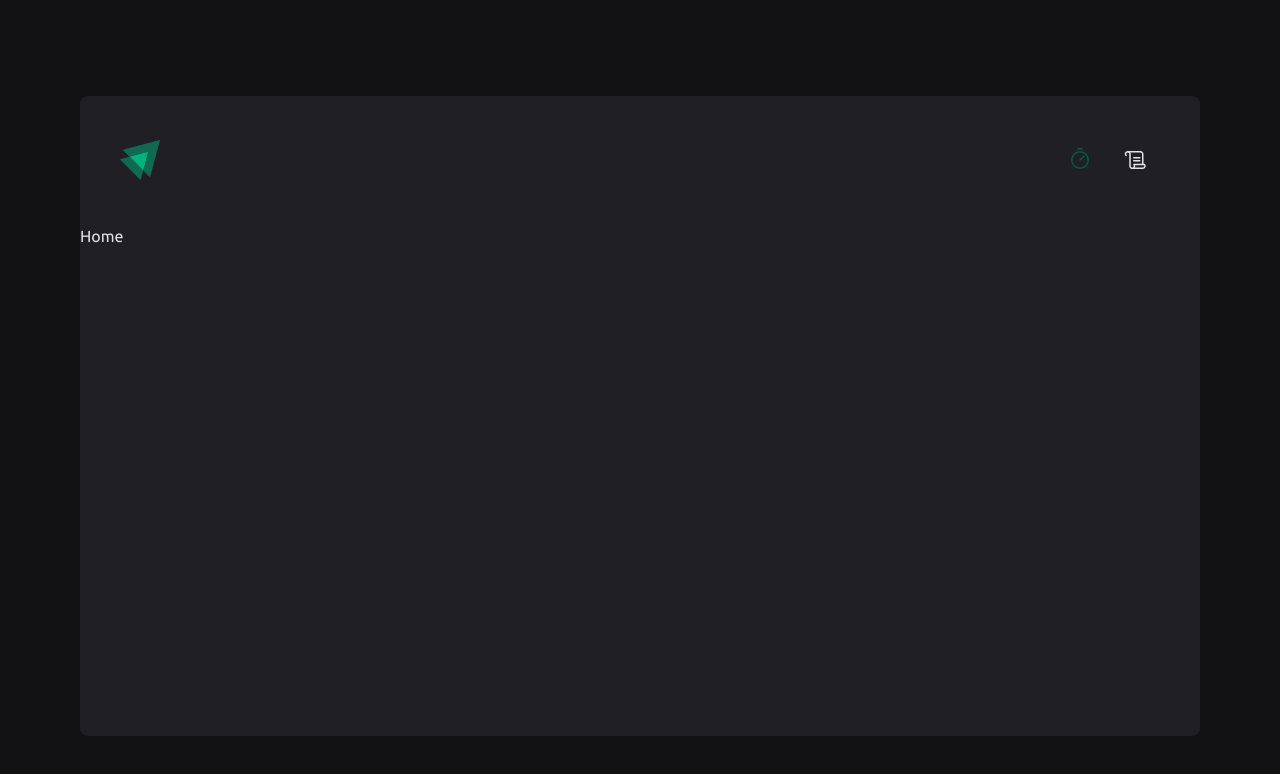
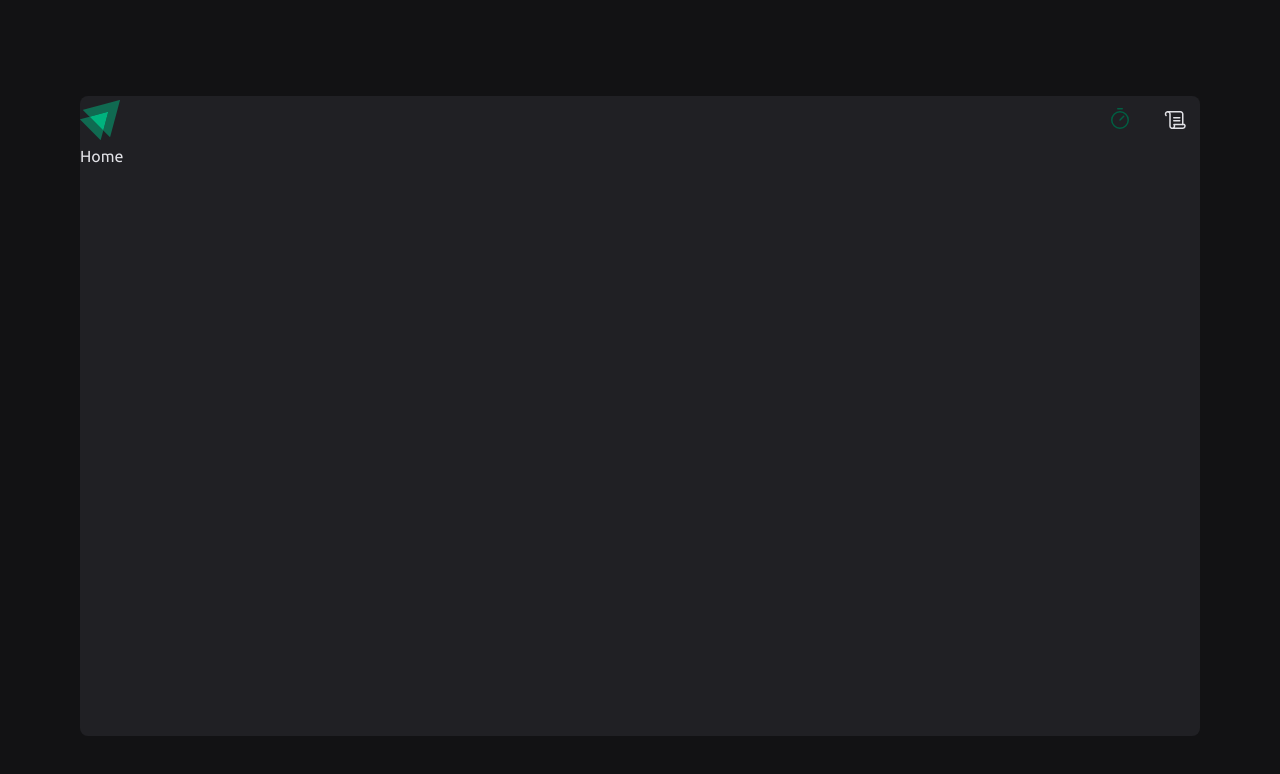
Before and after one commit to dwtoledo/Ignite-Timer, a React (Vite) app in the folder project-02-ignite/: page / in a window 1280 px wide. Shown: the top 774 px of the page. Built offline with nearby package versions, Linux system fonts and the light colour scheme.

Commit message:
Adjust HeaderContainer padding

```diff
--- a/project-02-ignite/src/components/Header/styles.ts
+++ b/project-02-ignite/src/components/Header/styles.ts
@@ -4,7 +4,6 @@ export const HeaderContainer = styled.header`
   align-items: center;
   display: flex;
   justify-content: space-between;
-  padding: 2.5rem;
 
   nav {
     align-items: center;
```
